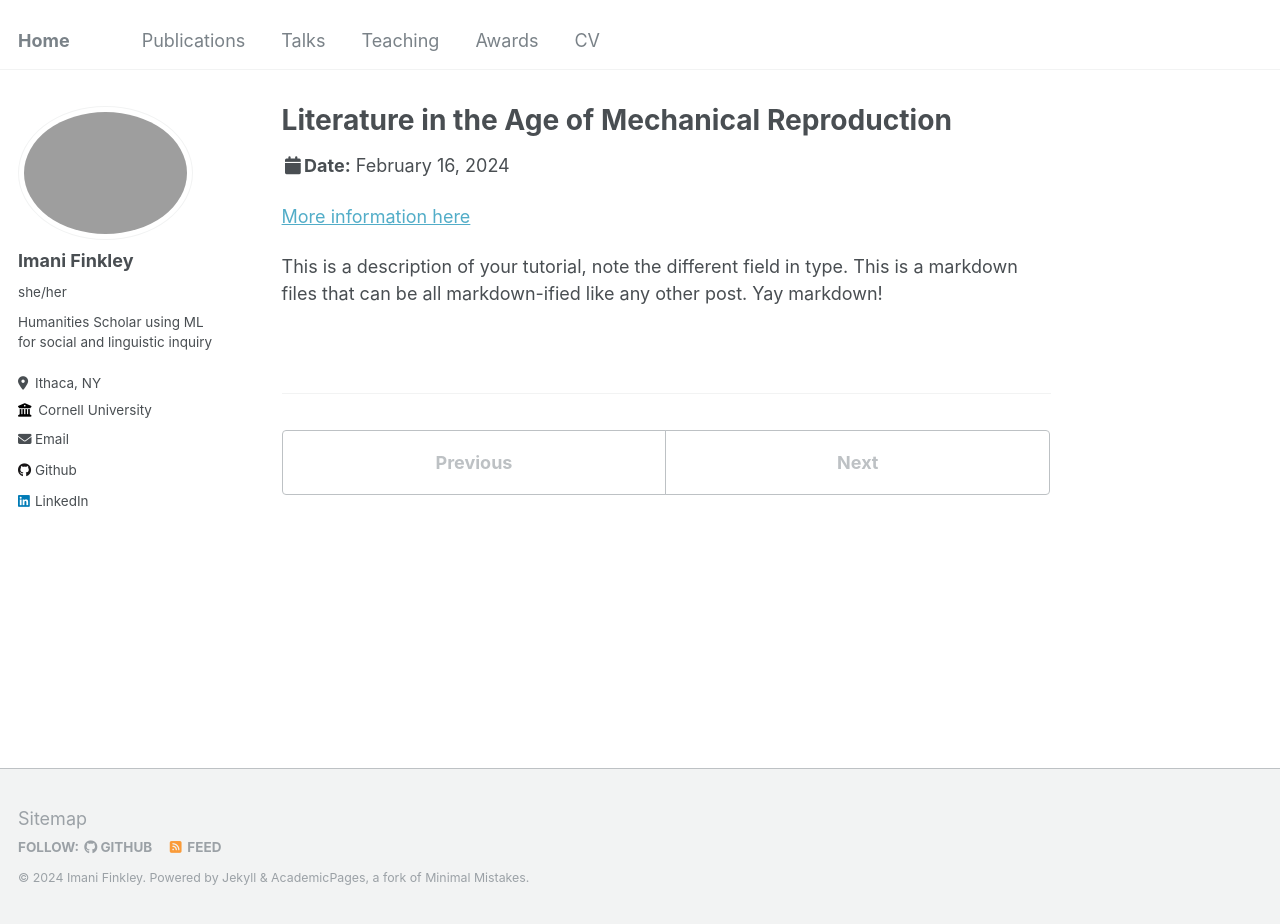
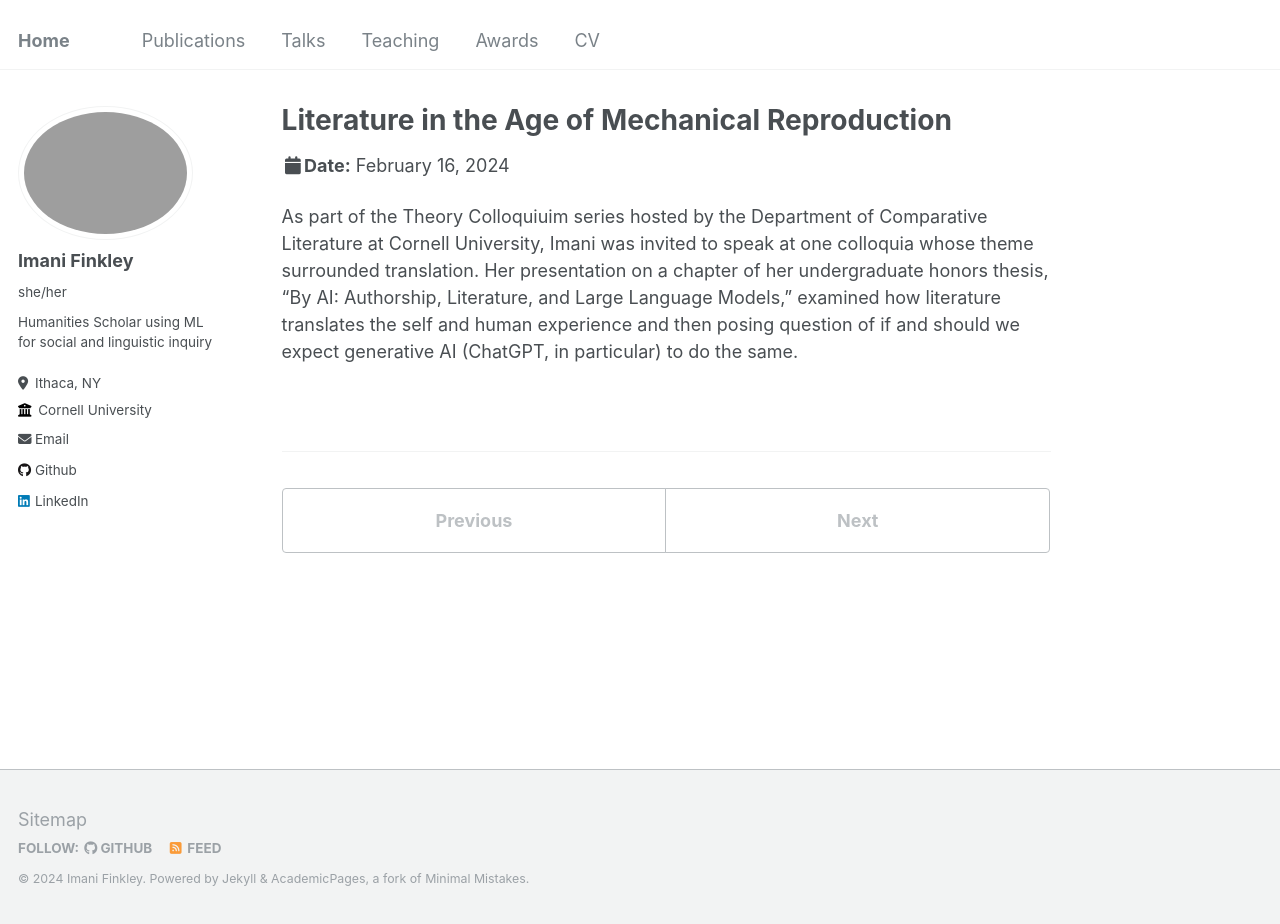
Before and after one commit to imanif/imanif.github.io, a Jekyll site: the page built from _talks/theory-colloquium.md, in a window 1280 px wide and 924 px high. Built offline with Jekyll 4.4.1, drawn with Linux system fonts in a browser that asks for light colours.

Commit message:
update theory talk

```diff
--- a/_talks/theory-colloquium.md
+++ b/_talks/theory-colloquium.md
@@ -8,6 +8,4 @@ date: 2024-02-16
 location: "Ithaca, NY"
 ---
 
-[More information here](http://exampleurl.com)
-
-This is a description of your tutorial, note the different field in type. This is a markdown files that can be all markdown-ified like any other post. Yay markdown!
+As part of the Theory Colloquiuim series hosted by the Department of Comparative Literature at Cornell University, Imani was invited to speak at one colloquia whose theme surrounded translation. Her presentation on a chapter of her undergraduate honors thesis, "By AI: Authorship, Literature, and Large Language Models," examined how literature translates the self and human experience and then posing question of if and should we expect generative AI (ChatGPT, in particular) to do the same.
```
